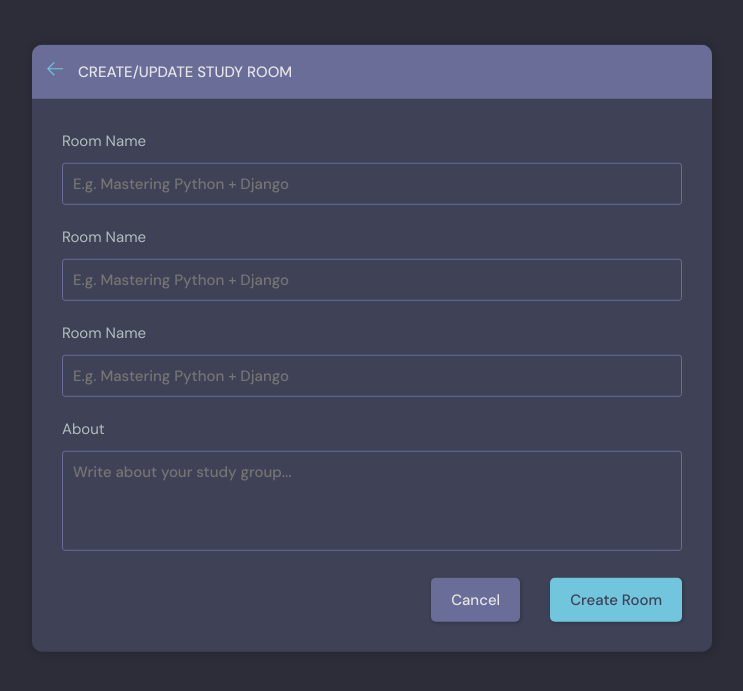
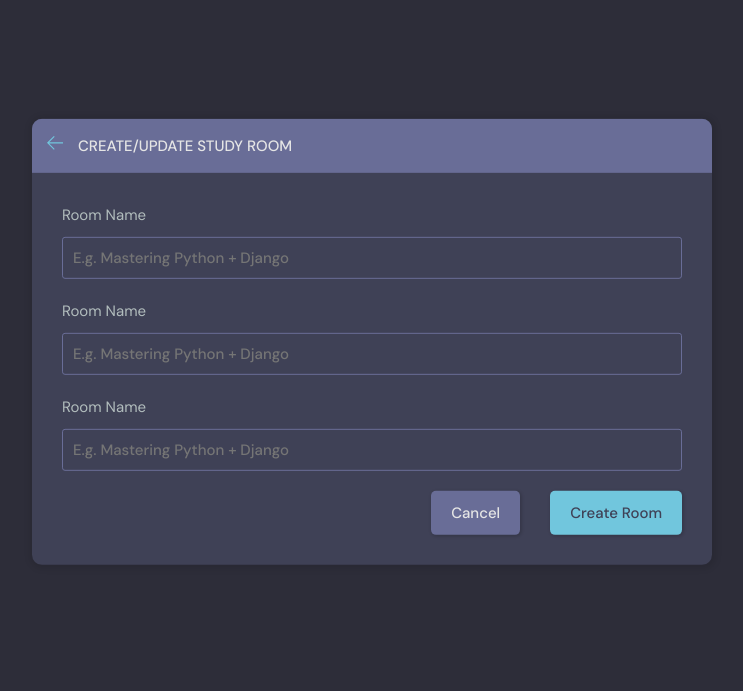
Before and after one commit to waxx567/django-practice, a Django app: page /create-room/ in a window 1280 px wide. Shown: the part 76-767 px from the top of the page, without its empty margins (268-1011 px from the left). Run offline with Django 5.2, Linux system fonts and the light colour scheme; the visitor is signed in with stand-in values (Sample User, id 1).

Commit message:
Update room_form.html

```diff
--- a/studybud/base/templates/base/room_form.html
+++ b/studybud/base/templates/base/room_form.html
@@ -42,11 +42,6 @@
             </div>
             {% endcomment %}
 
-
-            <div class="form__group">
-              <label for="room_about">About</label>
-              <textarea name="room_about" id="room_about" placeholder="Write about your study group..."></textarea>
-            </div>
             <div class="form__action">
               <a class="btn btn--dark" href="index.html">Cancel</a>
               <button class="btn btn--main" type="submit">Create Room</button>
```
